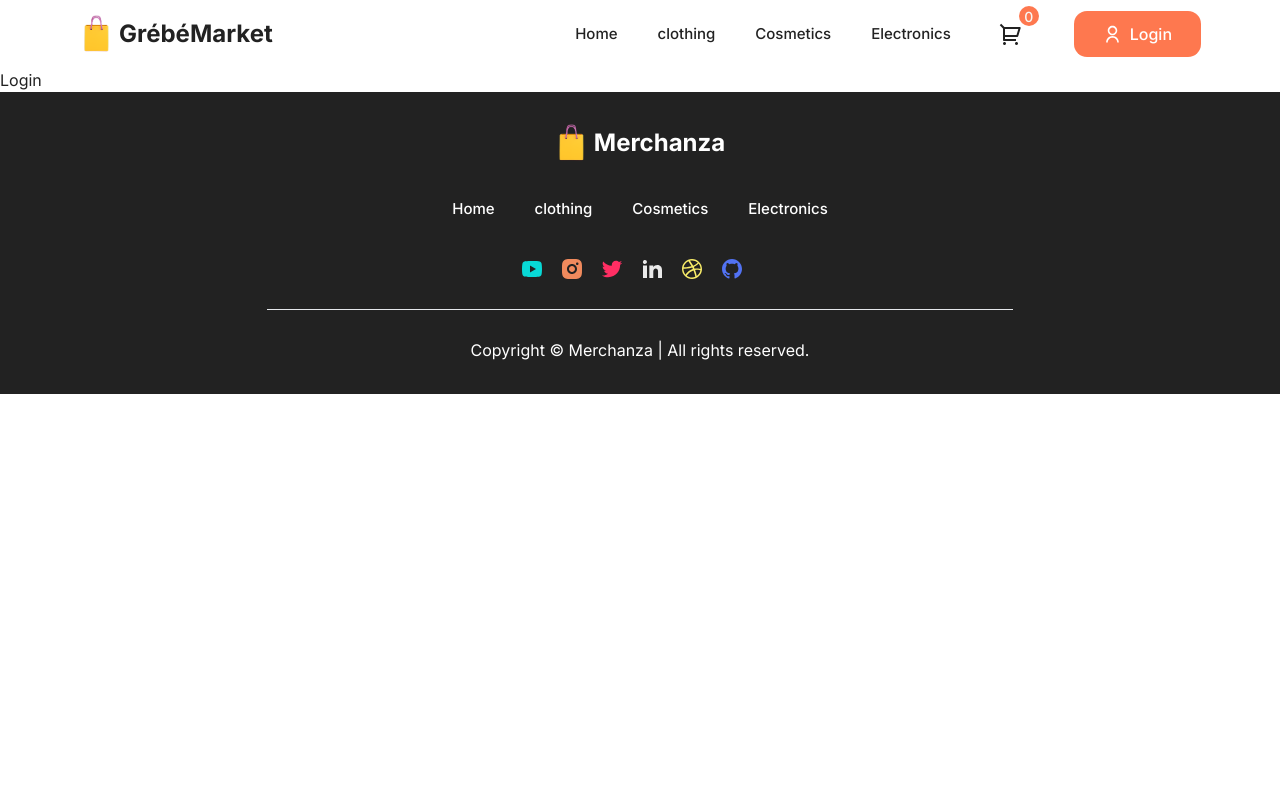
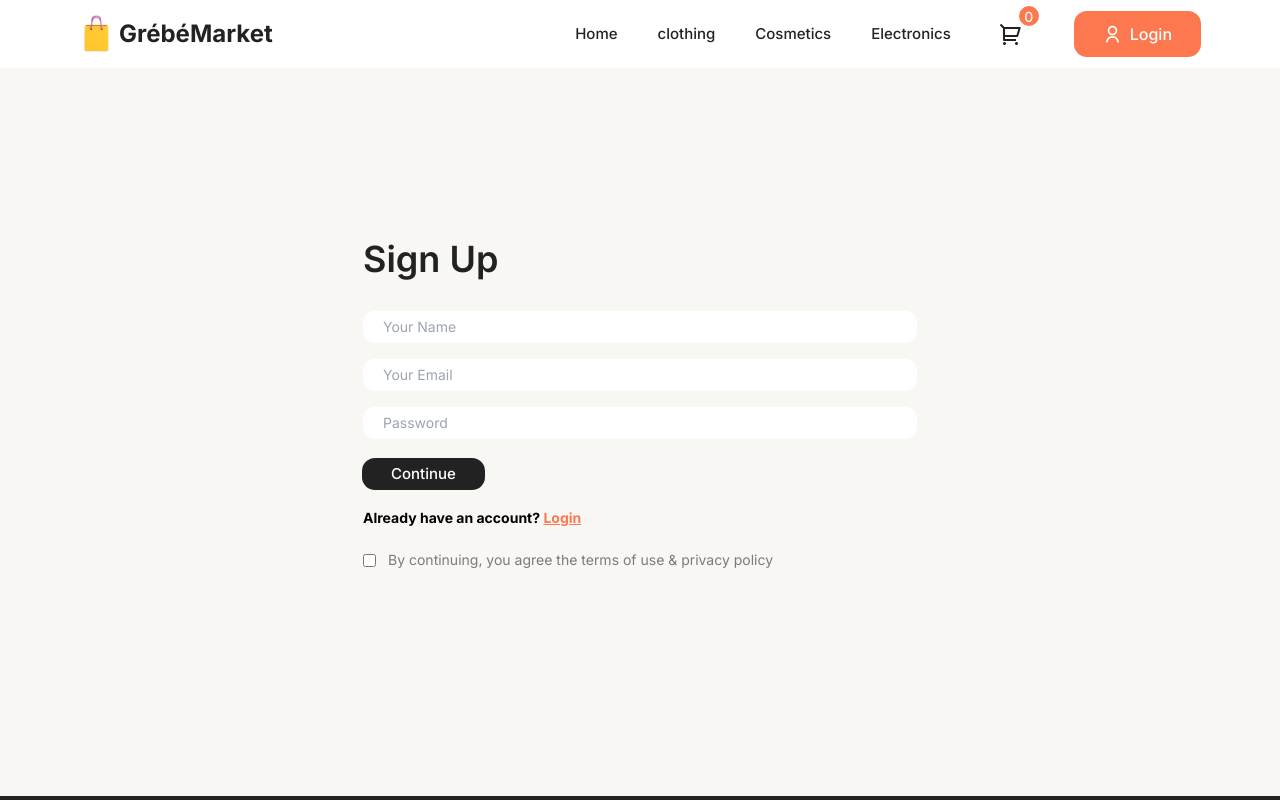
Before and after one commit to koffygeek/Merchanza, a React (Vite) app in the folder frontend/: page /login in a window 1280 px wide. Shown: the top 800 px of the page. Built offline with nearby package versions, Linux system fonts and the light colour scheme; a web font is replaced by a local one.

Commit message:
end Login.jsx

```diff
--- a/frontend/src/components/Header.jsx
+++ b/frontend/src/components/Header.jsx
@@ -79,7 +79,7 @@
                 </span>
               </NavLink>
               <NavLink
-                to={"/"}
+                to={"/login"}
                 className={
                   "btn-secondary flexCenter gap-x-2 medium-16 rounded-xl"
                 }
--- a/frontend/src/pages/Login.jsx
+++ b/frontend/src/pages/Login.jsx
@@ -1,7 +1,69 @@
-import React from "react";
+import React, { useState } from "react";
 
 const Login = () => {
-  return <div>Login</div>;
+  const [state, setState] = useState("Sign Up");
+
+  return (
+    <section className="max-padd-container flexCenter flex-col pt-32 bg-primary">
+      <div className="w-full max-w-[666px] h-[600px] bg-primary m-auto px-14 py-10 rounded-md">
+        <h3 className="h3">{state}</h3>
+        <div className="flex flex-col gap-4 mt-7">
+          {state === "Sign Up" ? (
+            <input
+              name="username"
+              type="text"
+              placeholder="Your Name"
+              className="h-8 w-full pl-5 bg-white outline-none rounded-xl text-sm"
+            />
+          ) : (
+            ""
+          )}
+          <input
+            name="email"
+            type="email"
+            placeholder="Your Email"
+            className="h-8 w-full pl-5 bg-white outline-none rounded-xl text-sm"
+          />
+          <input
+            name="password"
+            type="password"
+            placeholder="Password"
+            className="h-8 w-full pl-5 bg-white outline-none rounded-xl text-sm"
+          />
+        </div>
+        <button className="btn-dark rounded-xl my-5 !py-1">Continue</button>
+        {state === "Sign Up" ? (
+          <p className="text-black font-bold">
+            Already have an account?{" "}
+            <span
+              onClick={() => {
+                setState("Login");
+              }}
+              className="text-secondary underline cursor-pointer"
+            >
+              Login
+            </span>
+          </p>
+        ) : (
+          <p className="text-black font-bold">
+            Create an account?{" "}
+            <span
+              onClick={() => {
+                setState("Sign Up");
+              }}
+              className="text-secondary underline cursor-pointer"
+            >
+              Click Here
+            </span>
+          </p>
+        )}
+        <div className="flexStart mt-6 gap-3">
+          <input type="checkbox" name="" id="" />
+          <p>By continuing, you agree the terms of use & privacy policy</p>
+        </div>
+      </div>
+    </section>
+  );
 };
 
 export default Login;
```
